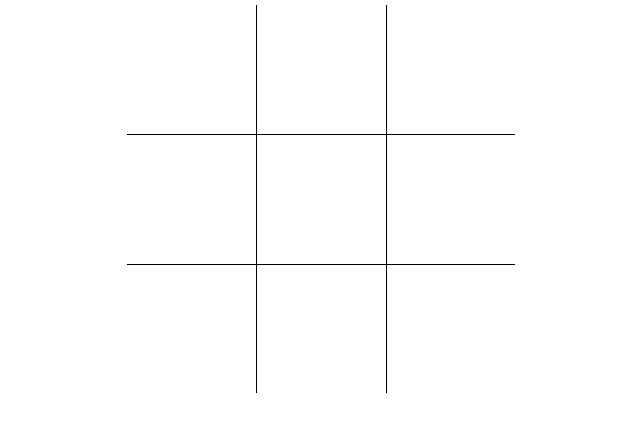
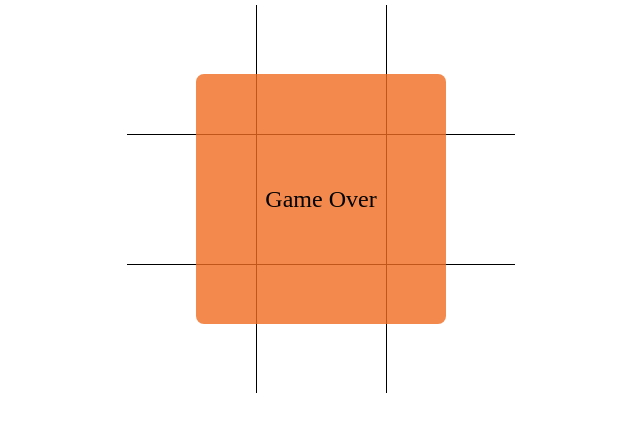
Before and after one commit to masoudtabatabaei/Tic-Tac-Toe, a plain HTML site: page index.html in a window 1280 px wide. Shown: the part 201-632 px from the top of the page, without its empty margins (319-959 px from the left). Drawn offline with Linux system fonts and the light colour scheme.

Commit message:
create end-game dialogue

```diff
--- a/app.css
+++ b/app.css
@@ -9,6 +9,7 @@ body {
     align-items: center;
     justify-content: center;
     height: 100vh;
+    position: relative;
 }
 
 table {
@@ -23,3 +24,19 @@ table td {
     text-align: center;
     border: 1px solid #000;
 }
+
+.end-game {
+    width: 250px;
+    height: 250px;
+    background-color: rgba(240, 108, 32 , 0.8);
+    position: absolute;
+    top: 50%;
+    left: 50%;
+    transform: translate(-50% , -50%);
+    border-radius: 8px;
+    display: flex;
+    align-items: center;
+    justify-content: center;
+    font-size: 1.5rem;
+    font-size: 600;
+}
--- a/index.html
+++ b/index.html
@@ -25,6 +25,7 @@
             <td class="cell" id="7"></td>
         </tr>
     </table>
+    <div class="end-game">Game Over</div>
 
     <!-- scripts -->
     <script src='app.js'></script>
```
